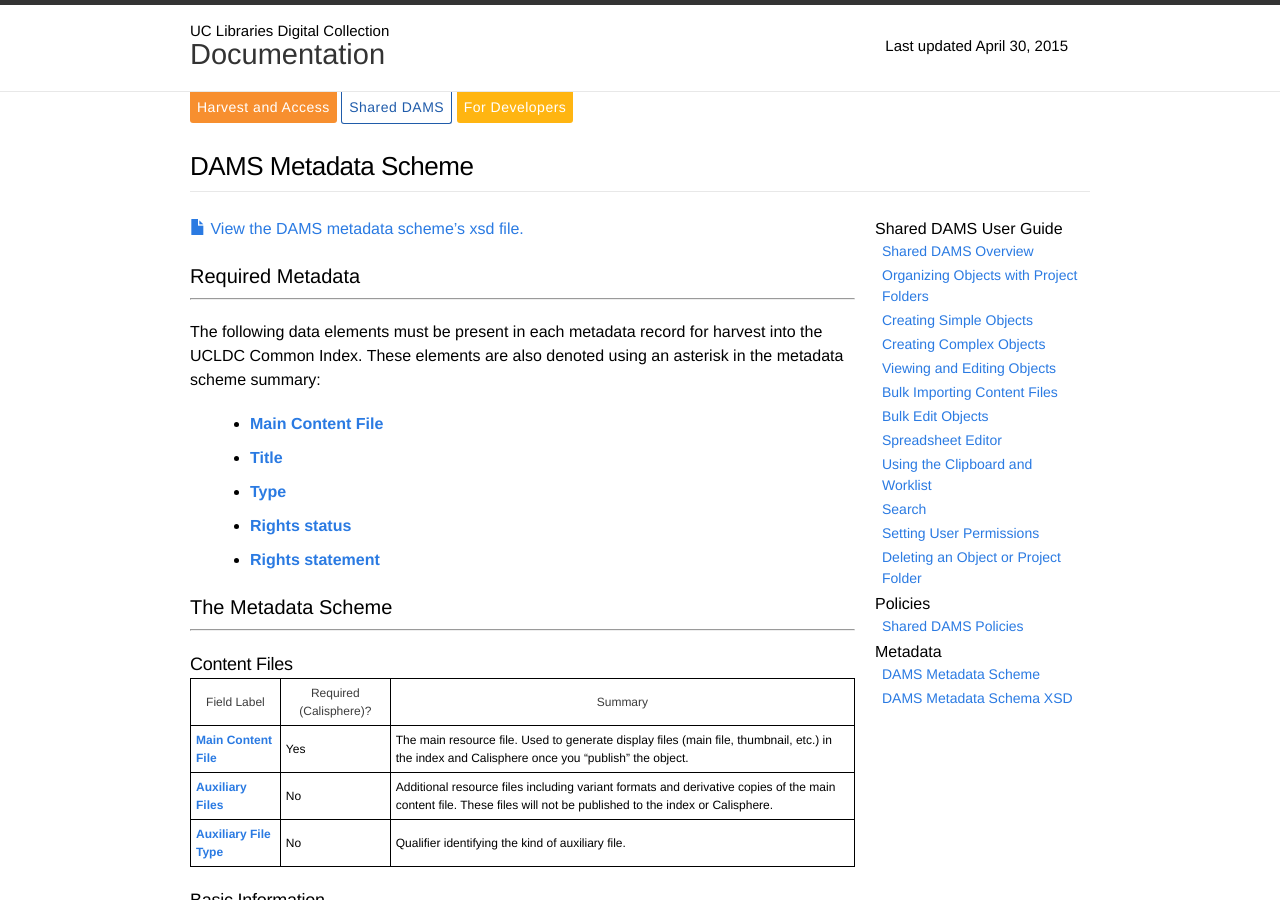
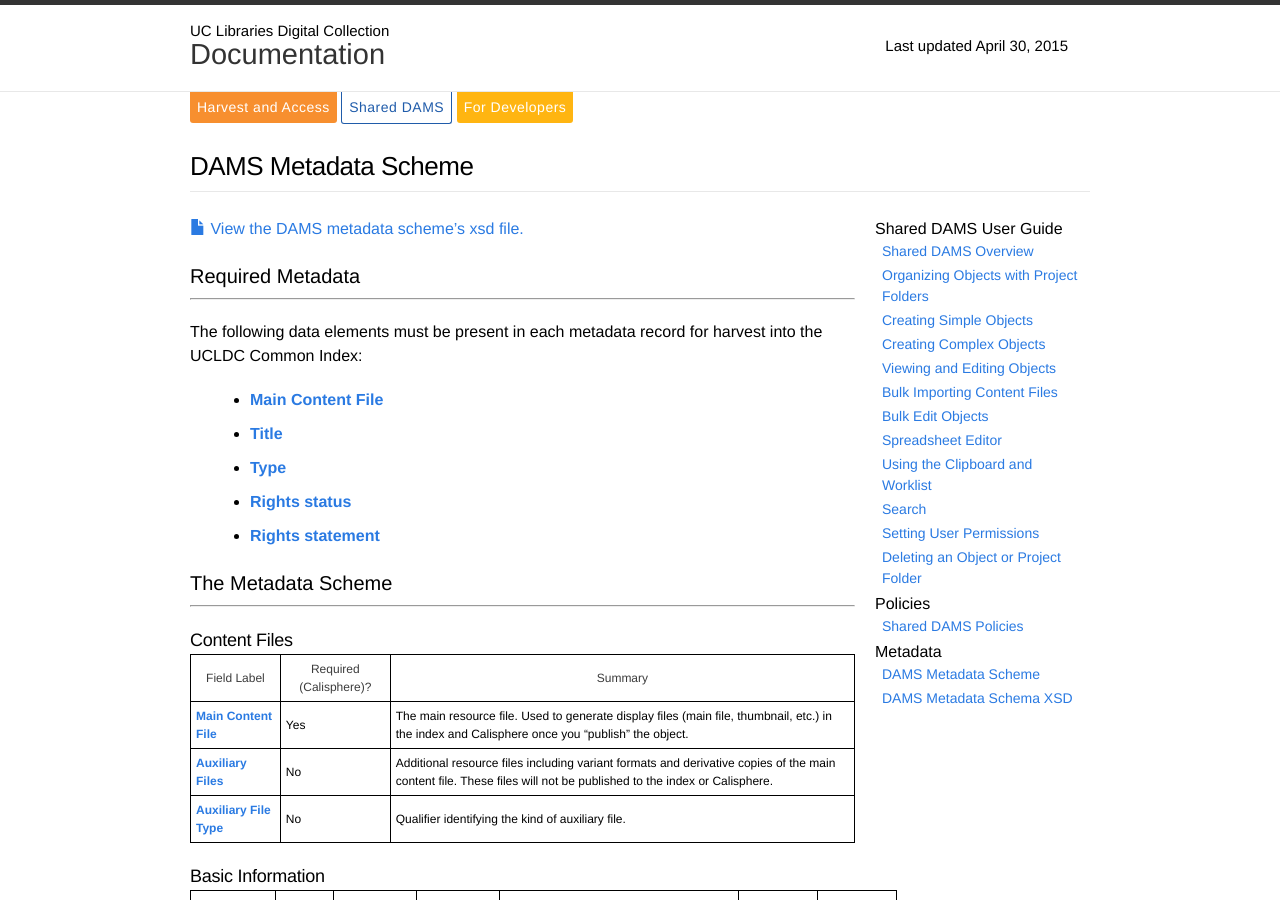
Before and after one commit to ucldc/ucldc-docs, a Jekyll site: the page built from docs/dams/metadata-model.md, in a window 1280 px wide and 900 px high. Built offline with Jekyll 4.4.1, drawn with Linux system fonts in a browser that asks for light colours; nearby versions of some CDN libraries.

Commit message:
Update metadata-model.md

```diff
--- a/docs/dams/metadata-model.md
+++ b/docs/dams/metadata-model.md
@@ -13,7 +13,7 @@ breadcrumbs: DAMS Appendix
 ##Required Metadata
 ***
 
-The following data elements must be present in each metadata record for harvest into the UCLDC Common Index. These elements are also denoted using an asterisk in the metadata scheme summary:
+The following data elements must be present in each metadata record for harvest into the UCLDC Common Index:
 
 * <a class="label">Main Content File</a>
 * <a class="label">Title</a>
```
